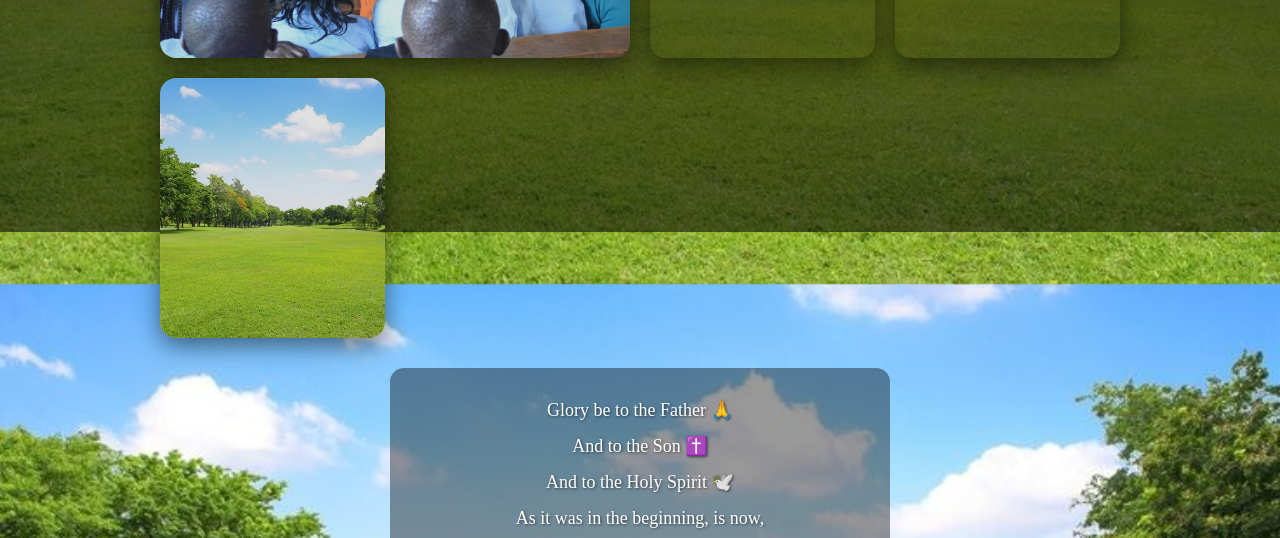
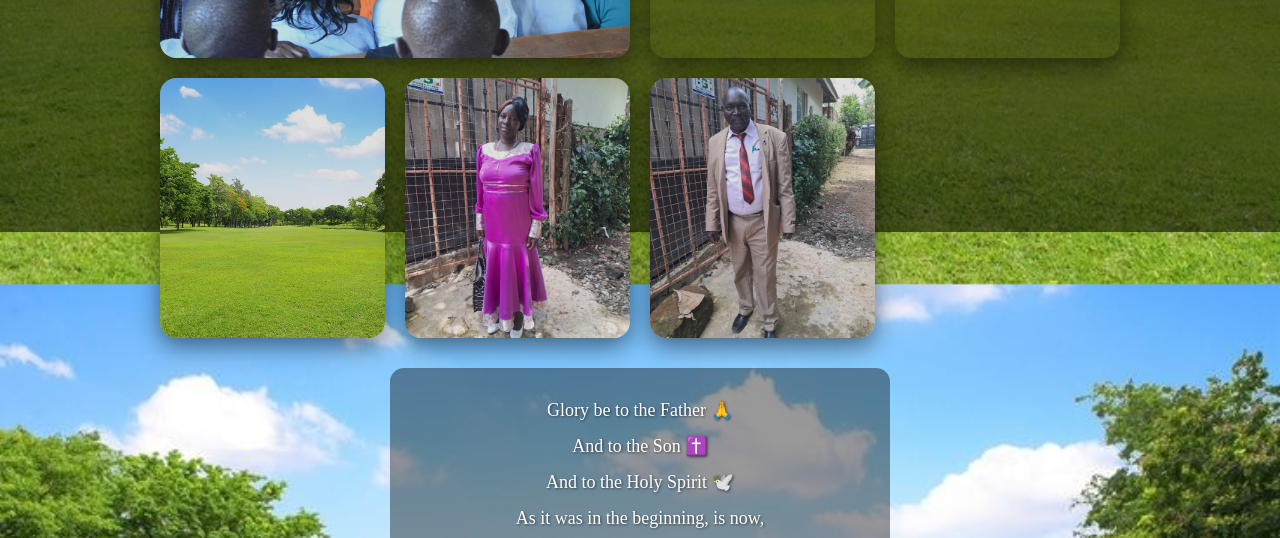
Before and after one commit to Aloysius254/websitedemo, a plain HTML site: page family.html in a window 1280 px wide. Shown: the part 568-1106 px from the top of the page. Drawn offline with Linux system fonts and the light colour scheme; sample sign-in values are in the browser's storage.

Commit message:
Add mum and dad individual photos to gallery

```diff
--- a/family.html
+++ b/family.html
@@ -56,6 +56,14 @@
         <img src="images/Casamento da ines.jfif" alt="Special moment">
         <div class="gallery-caption">A Special Moment 🌸</div>
       </div>
+      <div class="gallery-item">
+        <img src="images/mum.jpg" alt="Mum">
+        <div class="gallery-caption">Mum 💜</div>
+      </div>
+      <div class="gallery-item">
+        <img src="images/dad.jpg" alt="Dad">
+        <div class="gallery-caption">Dad 👔</div>
+      </div>
     </section>
 
     <!-- Add more pictures here — just copy a .gallery-item div above -->
```
Also changed, not shown: images/dad.jpg (added), images/mum.jpg (added).
